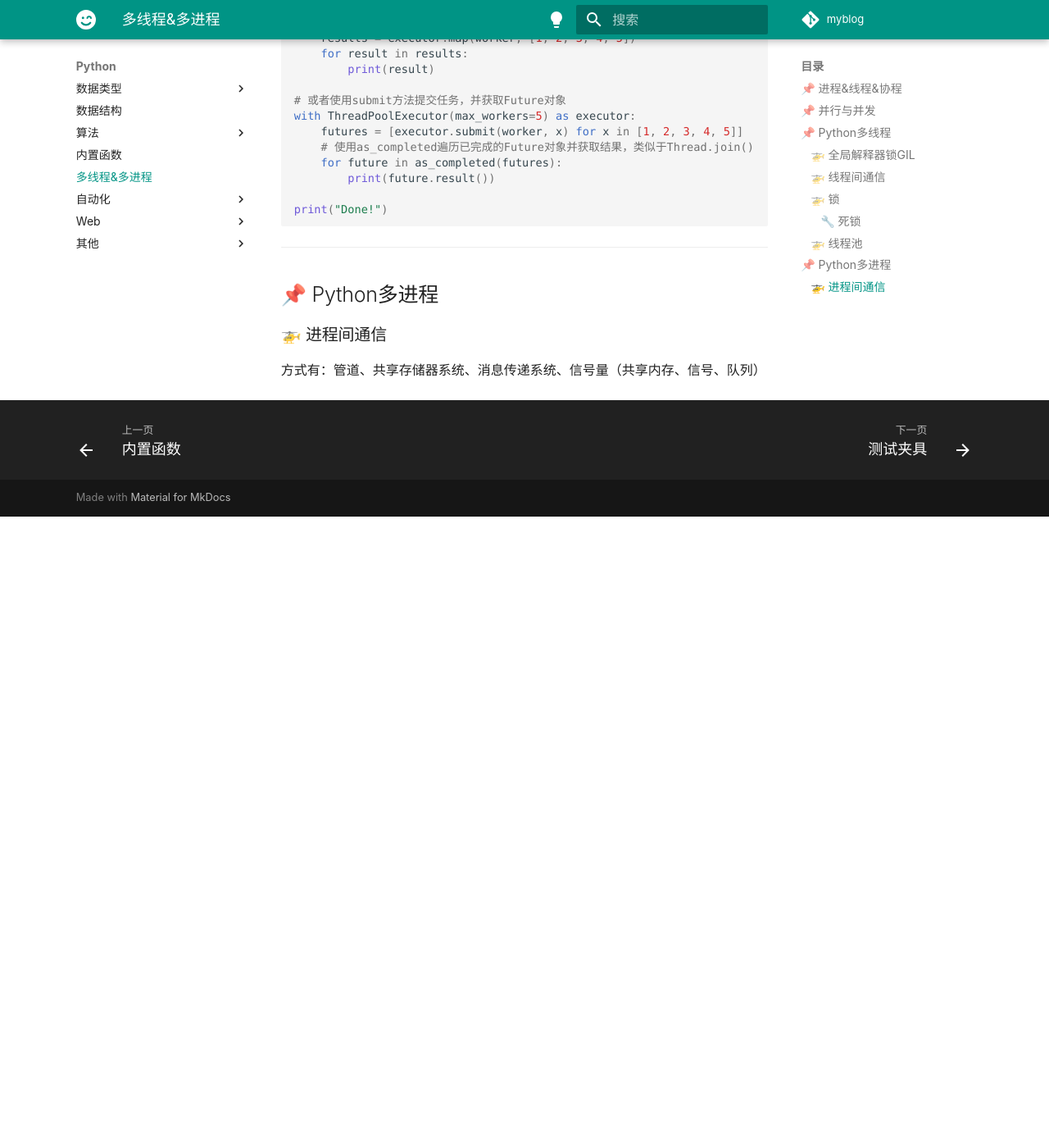
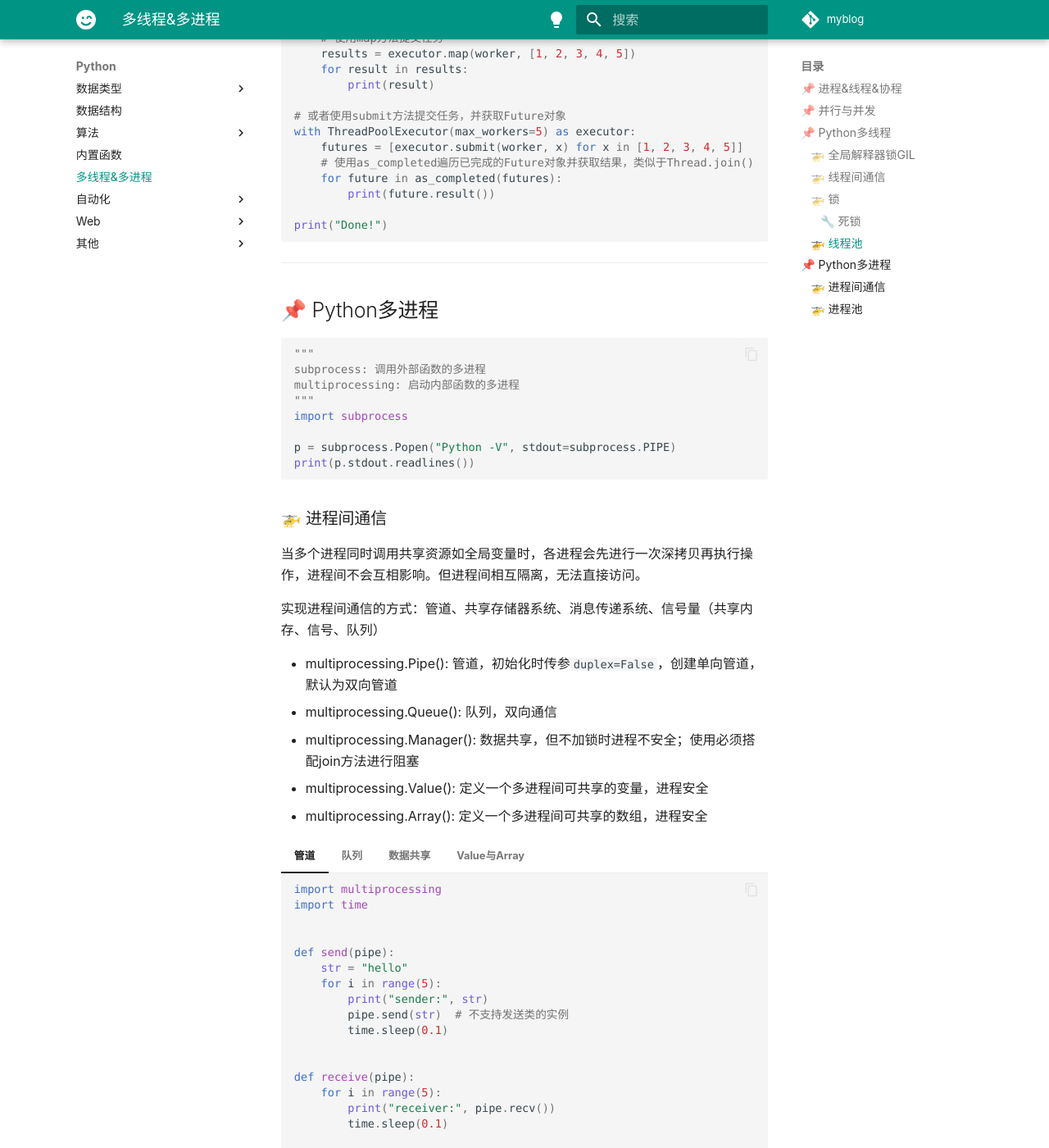
Before and after one commit to Jork-S-B/Jork-S-B.github.io, an MkDocs documentation site: the page built from docs/python/thread.md, in a window 1280 px wide and 1400 px high, scrolled down 4318 px. Shown: the whole window at 82% size. Built offline with MkDocs 1.6.1 and Material for MkDocs 9.7.7, drawn with Linux system fonts in a browser that asks for light colours; comment, search, counter and statistics services are not loaded; before the commit the page ends 4948 px from its top, so only the background shows below that; some of the changed text lies outside the part shown.

Commit message:
补充python多进程

````diff
--- a/docs/python/thread.md
+++ b/docs/python/thread.md
@@ -103,6 +103,7 @@ print("All threads finished.")
     """
     Lock: 原始锁，可以由任意线程解锁，不能重复上锁
     RLock: 重入锁，只能由锁定线程解锁，可以重复上锁，但也要重复解锁
+    其他的还有Condition-条件锁，Event-事件锁，Semaphore-信号量锁等
     """
     # 创建一个锁对象
     lock = threading.RLock()
@@ -193,6 +194,162 @@ print("Done!")
 
 ## 📌 Python多进程
 
+```python
+"""
+subprocess: 调用外部函数的多进程
+multiprocessing: 启动内部函数的多进程
+"""
+import subprocess
+
+p = subprocess.Popen("Python -V", stdout=subprocess.PIPE)
+print(p.stdout.readlines())
+```
+
 ### 🚁 进程间通信
 
-方式有：管道、共享存储器系统、消息传递系统、信号量（共享内存、信号、队列）
+当多个进程同时调用共享资源如全局变量时，各进程会先进行一次深拷贝再执行操作，进程间不会互相影响。但进程间相互隔离，无法直接访问。
+
+实现进程间通信的方式：管道、共享存储器系统、消息传递系统、信号量（共享内存、信号、队列）
+
+* multiprocessing.Pipe(): 管道，初始化时传参`duplex=False`，创建单向管道，默认为双向管道
+* multiprocessing.Queue(): 队列，双向通信
+* multiprocessing.Manager(): 数据共享，但不加锁时进程不安全；使用必须搭配join方法进行阻塞
+* multiprocessing.Value(): 定义一个多进程间可共享的变量，进程安全
+* multiprocessing.Array(): 定义一个多进程间可共享的数组，进程安全
+
+=== "管道"
+
+    ```python
+    import multiprocessing
+    import time
+
+
+    def send(pipe):
+        str = "hello"
+        for i in range(5):
+            print("sender:", str)
+            pipe.send(str)  # 不支持发送类的实例
+            time.sleep(0.1)
+
+
+    def receive(pipe):
+        for i in range(5):
+            print("receiver:", pipe.recv())
+            time.sleep(0.1)
+
+
+    if __name__ == '__main__':  # 多进程必须要在main方法执行，作为模块内一部分去执行则报错
+        sender, receiver = multiprocessing.Pipe()
+
+        multiprocessing.Process(target=send, args=(sender,)).start()
+        multiprocessing.Process(target=receive, args=(receiver,)).start()
+
+    ```
+
+=== "队列"
+
+    ```python
+    import multiprocessing
+    import time
+
+
+    def send(queue):
+        str = "hello"
+        for i in range(5):
+            print("sender:", str)
+            queue.put(str)
+            time.sleep(0.1)
+
+
+    def receive(queue):
+        for i in range(5):
+            print("receiver:", queue.get())
+            time.sleep(0.1)
+
+
+    if __name__ == '__main__':  # 多进程必须要在main方法执行，作为模块内一部分去执行则报错
+        q = multiprocessing.Queue()
+
+        multiprocessing.Process(target=send, args=(q,)).start()
+        multiprocessing.Process(target=receive, args=(q,)).start()
+
+    ```
+
+=== "数据共享"
+
+    ```python
+    import multiprocessing
+    import time
+
+
+    def process_1(shared_var: list, lock):
+        for i in range(5):
+            with lock:
+                shared_var.pop()
+                print("process_1:", shared_var)
+                time.sleep(0.1)
+
+
+    def process_2(shared_var: list, lock):
+        for i in range(5):
+            with lock:
+                shared_var.pop()
+                print("process_2:", shared_var)
+                time.sleep(0.1)
+
+
+    if __name__ == '__main__':  # 多进程必须要在main方法执行，作为模块内一部分去执行则报错
+        shared_var = multiprocessing.Manager().list(range(0, 10))  # 不加锁时进程不安全
+        lock = multiprocessing.RLock()
+        mp1 = multiprocessing.Process(target=process_1, args=(shared_var, lock))
+        mp2 = multiprocessing.Process(target=process_2, args=(shared_var, lock))
+
+        mp1.start()
+        mp2.start()
+
+        mp2.join()  # 使用Manager时，缺少join时会报错无法运行
+
+    ```
+
+=== "Value与Array"
+
+    ```python
+    import multiprocessing
+    import time
+
+
+    def process_1(val, array):
+        for i in range(5):
+            val.value = i
+            array[i] = i + 5  # Array不支持append
+            print("process_1 val:", val.value)
+            print("process_1 array:", array[:])
+            time.sleep(0.1)
+
+
+    def process_2(val, array):
+        for i in range(5):
+            print("process_2 val:", val.value)
+            print("process_2 array:", array[:])
+            time.sleep(0.1)
+
+
+    if __name__ == '__main__':  # 多进程必须要在main方法执行，作为模块内一部分去执行则报错
+        val = multiprocessing.Value('i', 777)
+        array = multiprocessing.Array('i', [0, 1, 2, 3, 4])
+
+        mp1 = multiprocessing.Process(target=process_1, args=(val, array))
+        mp2 = multiprocessing.Process(target=process_2, args=(val, array))
+
+        mp1.start()
+        mp2.start()
+        mp2.join()
+
+        print(val.value)
+        print(array[:])
+
+    ```
+
+### 🚁 进程池
+
+python进程池与线程池类似，使用`concurrent.futures`模块中的`ProcessPoolExecutor`类来实现。
````
